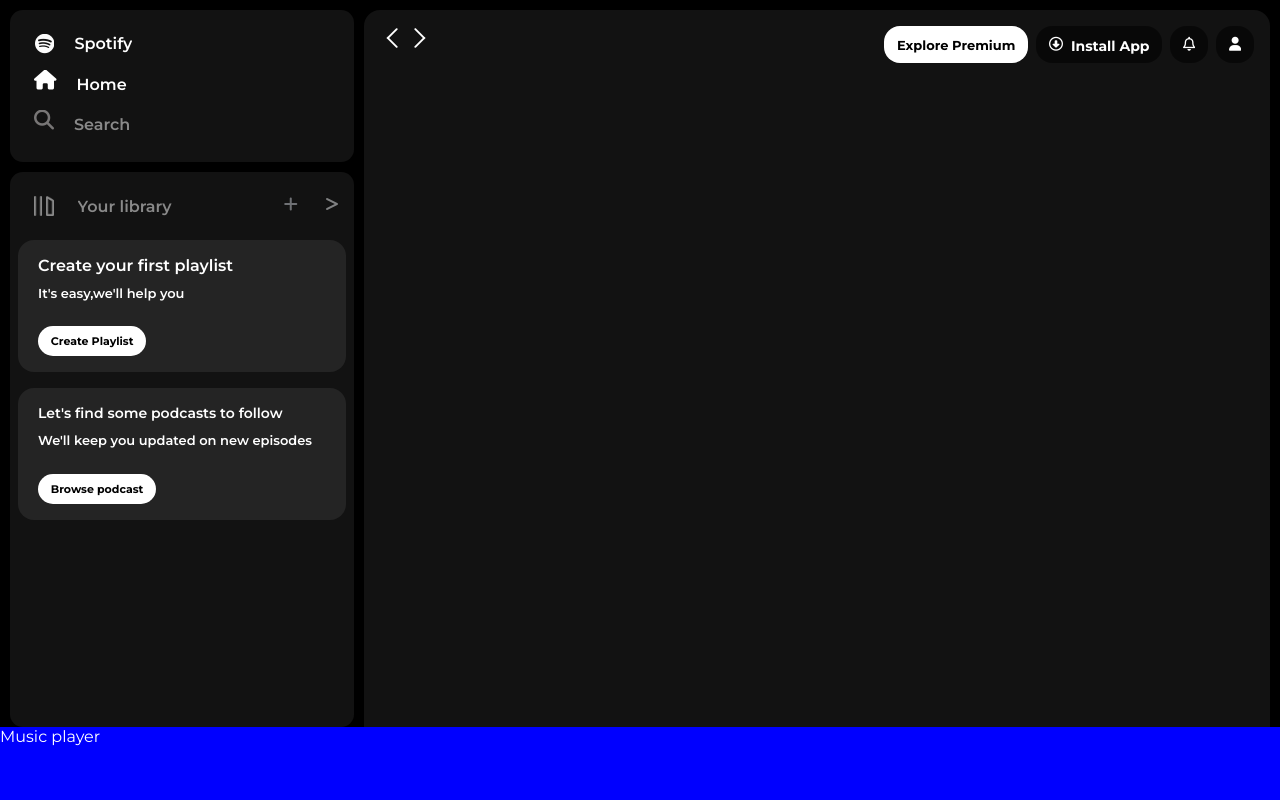
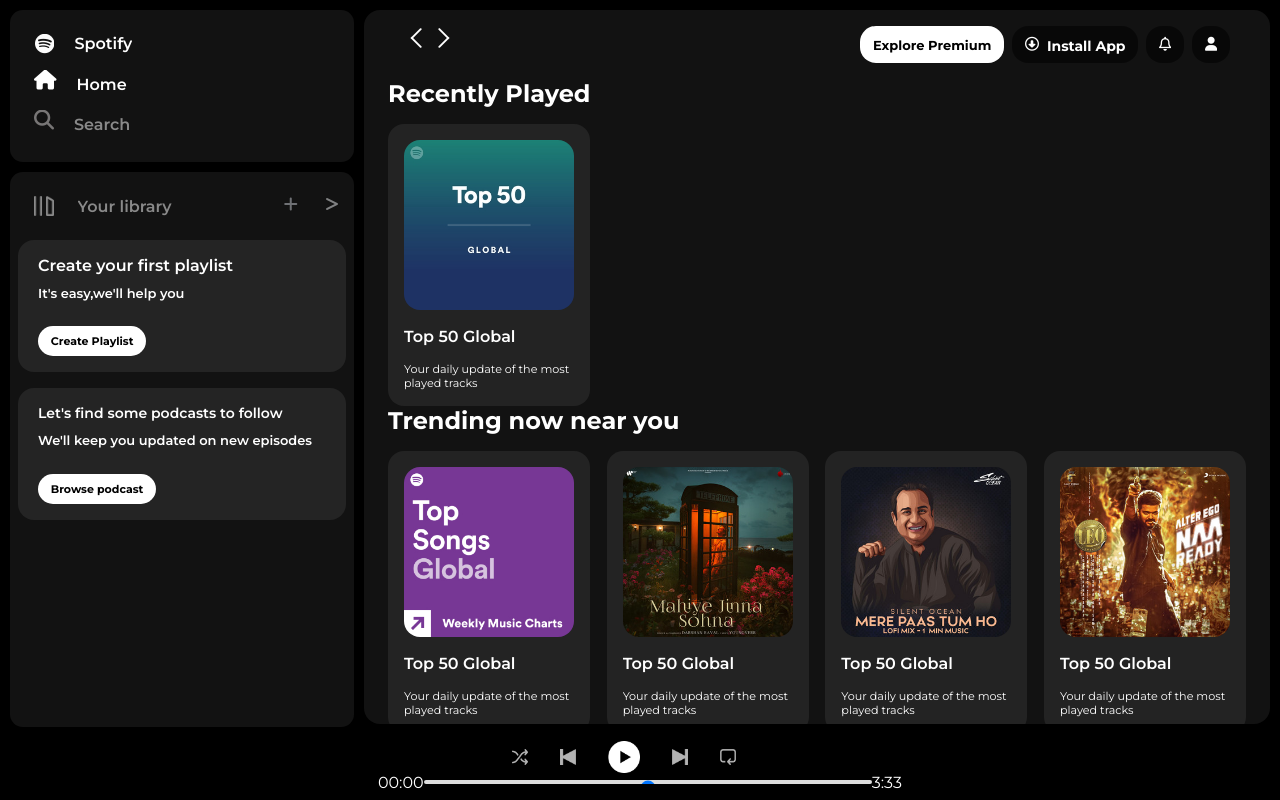
Before and after one commit to suyashnaikare/MERN-Development, a plain HTML site: page Spotify-Clone/Files/home.html in a window 1280 px wide. Drawn offline with Linux system fonts and the light colour scheme.

Commit message:
Title : completed webpage
Description : Completed the webpage though it is useless but it was a good practice

```diff
--- a/Spotify-Clone/Files/home.html
+++ b/Spotify-Clone/Files/home.html
@@ -86,10 +86,68 @@
                     <button type="button"><i class="fa-solid fa-user"></i></button>
                 </div>
             </div>
+
+
+            <div id="main-body">
+                <h2>Recently Played</h2>
+                <div id="headline" class="main-content">
+                    <div class="recent-card">
+                        <img src="../media/card1img.jpeg" alt="recently-played"/>
+                        <p class="card-title">Top 50 Global</p>
+                        <p class="card-desc">Your daily update of the most played tracks</p>
+                    </div>
+                </div>
+                <h2>Trending now near you</h2>
+                <div class="main-content" id="music">
+                        <div class="recent-card">
+                            <img src="../media/card5img.jpeg" alt="recently-played"/>
+                            <p class="card-title">Top 50 Global</p>
+                            <p class="card-desc">Your daily update of the most played tracks</p>
+                        </div>
+                        <div class="recent-card">
+                            <img src="../media/card2img.jpeg" alt="recently-played"/>
+                            <p class="card-title">Top 50 Global</p>
+                            <p class="card-desc">Your daily update of the most played tracks</p>
+                        </div>
+                        <div class="recent-card">
+                            <img src="../media/card3img.jpeg" alt="recently-played"/>
+                            <p class="card-title">Top 50 Global</p>
+                            <p class="card-desc">Your daily update of the most played tracks</p>
+                        </div>
+                        <div class="recent-card">
+                            <img src="../media/card4img.jpeg" alt="recently-played"/>
+                            <p class="card-title">Top 50 Global</p>
+                            <p class="card-desc">Your daily update of the most played tracks</p>
+                        </div>
+                        <div class="recent-card">
+                            <img src="../media/card6img.jpeg" alt="recently-played"/>
+                            <p class="card-title">Top 50 Global</p>
+                            <p class="card-desc">Your daily update of the most played tracks</p>
+                        </div>
+                    </div>
+                </div>
+            </div>
         </main>
 
 
-        <footer>Music player</footer>
+        <footer>
+            <div id="album"></div>
+            <div id="player">
+                <div class="player-options" id="play-options">
+                    <img src="../media/player_icon1.png" alt="shuffle"/>
+                    <img src="../media/player_icon2.png" alt="back"/>
+                    <img src="../media/player_icon3.png" alt="pause"/>
+                    <img src="../media/player_icon4.png" alt="forward"/>
+                    <img src="../media/player_icon5.png" alt="loop"/>
+                </div>
+                <div class="player-options" id="bar">
+                    <span>00:00</span>
+                    <input type="range" min="0" max="100" step="1">
+                    <span>3:33</span>
+                </div>
+            </div>
+            <div id="options"></div>
+        </footer>
     </div>
 </body>
 
--- a/Spotify-Clone/Files/style.css
+++ b/Spotify-Clone/Files/style.css
@@ -199,7 +199,11 @@
     border-radius : 1rem ;
     margin-top : 10px;
     margin-right: 10px;
+    height: 89.3%;
+    padding: 0 1.5rem;
 }
+
+
 
 #sticky-nav {
 
@@ -252,13 +256,127 @@
 
 }
 
+#main-body{
+    display: flex;
+    flex-direction: column;
+}
+
+.main-content {
+    display: flex;
+    justify-content: space-between;
+    flex-wrap: wrap;
+
+}
+
+
+
+.recent-card {
+    display: flex;
+    flex-direction: column;
+    width: 170px;
+    height: 250px;
+    border-radius: 1rem;
+    padding: 1rem;
+    background-color: #232323 ;
+    justify-content: space-between;
+    margin-top: 1rem;
+
+}
+
+.recent-card img {
+    width: 100%;
+    border-radius: 1rem;
+}
+
+.card-title {
+
+    font-weight: 600;
+}
+
+.card-desc {
+
+        font-size: 0.7rem;
+}
 
 
 footer {
 
-    background-color: blue;
+    background-color: black;
     position: fixed;
+    display: flex;
     bottom: 0px;
     width: 100%;
-    height: 73px;
+    height: 8.5vh;
+    align-items: center;
+    justify-content: center;
 }
+
+#album {
+    width: 25%;
+}
+#player {
+    display: flex;
+    flex-direction: column;
+    justify-content: center;
+    width: 50%;
+
+}
+
+.player-options {
+    display: flex;
+    justify-content: center;
+  align-items: center;
+
+}
+
+#play-options * {
+    margin-right: 2rem;
+    opacity: 0.7;
+}
+
+#play-options *:hover{
+
+    opacity: 1;
+}
+.player-options img {
+    height: 1rem;
+    width: 1rem;
+}
+
+#play-options :nth-child(3){
+   opacity: 1;
+   height: 2rem;
+   width: 2rem;
+}
+
+
+
+#bar {
+    justify-items: center;
+}
+
+#bar input {
+
+    width: 70%;
+    appearance: none;
+    cursor: pointer;
+    background-color: transparent;
+}
+#bar input::-webkit-slider-runnable-track{
+    background-color: #ddd;
+    border-radius: 100px;
+    height: 0.2rem;
+}
+
+#bar input::-webkit-scrollbar-thumb{
+    appearance: none;
+    height: 16px;
+    width: 16px;
+    background-color: #1bd760;
+    margin-top: -6px;
+    border-radius: 50%;
+}
+
+#options{
+    width: 25%;
+}
```
